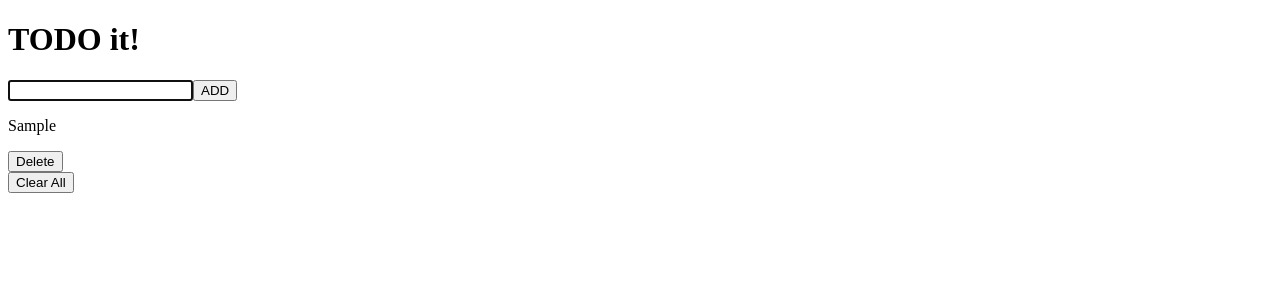
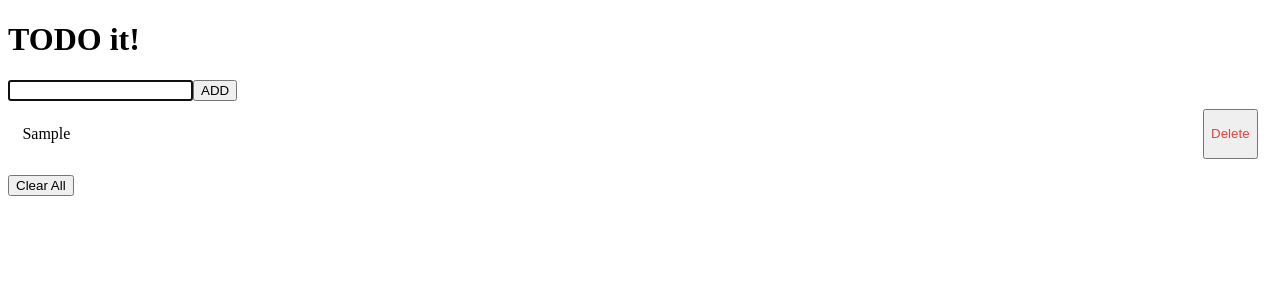
Before and after one commit to okyungjin/vue2-todo, a Vue app: page / in a window 1280 px wide. Both pictures are taken after typing "Sample" into the empty fields and a click on the button "ADD". Shown: the top 300 px of the page. Built offline with nearby package versions, Linux system fonts and the light colour scheme.

Commit message:
완료 체크 기능 추가

```diff
--- a/src/App.vue
+++ b/src/App.vue
@@ -2,7 +2,7 @@
   <div id="app">
     <TodoHeader label="TODO it!"></TodoHeader>
     <TodoInput @submitTodoItem="addTodoItem"></TodoInput>
-    <TodoList :todo-list="todoItems" @removeTodoItem="removeTodoItem"></TodoList>
+    <TodoList :todo-list="todoItems" @removeTodoItem="removeTodoItem" @toggleTodoItem="toggleTodoItem"></TodoList>
     <TodoFooter @clear="clearTodoItems"></TodoFooter>
     <Modal v-if="showModal" @close="closeModal">
       <h3 slot="header">경고</h3>
@@ -40,13 +40,17 @@ export default {
     addTodoItem(newTodoItem) {
       if (newTodoItem === '') {
         this.openModal();
-      } else {
-        this.todoItems.push(newTodoItem);
-        LocalStorage.update(this.todoItems);
+        return;
       }
+      this.todoItems.push({done: false, label: newTodoItem});
+      LocalStorage.update(this.todoItems);
     },
-    removeTodoItem(targetTodoItem) {
-      this.todoItems = this.todoItems.filter(todo => todo !== targetTodoItem);
+    toggleTodoItem(idx) {
+      this.todoItems[idx].done = !this.todoItems[idx].done;
+      LocalStorage.update(this.todoItems);
+    },
+    removeTodoItem(targetIdx) {
+      this.todoItems.splice(targetIdx, 1);
       LocalStorage.update(this.todoItems);
     },
     clearTodoItems() {
--- a/src/components/TodoList.vue
+++ b/src/components/TodoList.vue
@@ -1,26 +1,73 @@
 <template>
-  <div>
-    <TodoListItem
-            v-for="(todo, idx) in todoList"
-            :title="todo"
-            :key="todo + idx"
-            @removeTodoItem="removeTodoItem"
-    ></TodoListItem>
-  </div>
+  <ul>
+    <li v-for="(todo, idx) in todoList" :key="todo+idx">
+      <span :class="{textCompleted: todo.done}" @click="toggleTodoItem(idx)">{{ todo.label }}</span>
+      <button class="removeBtn" @click="removeTodoItem(idx)">Delete</button>
+    </li>
+  </ul>
 </template>
 
 <script>
-  import TodoListItem from "./TodoListItem";
   export default {
     name: "TodoList",
-    components: {TodoListItem},
     props: {
       todoList: Array,
     },
+    computed: {
+      isTodoDone(isDone) {
+        return {'is-done': isDone};
+      }
+    },
     methods: {
-      removeTodoItem(targetItem) {
-        this.$emit('removeTodoItem', targetItem);
+      removeTodoItem(targetIdx) {
+        this.$emit('removeTodoItem', targetIdx);
+      },
+      toggleTodoItem(targetIdx) {
+        this.$emit('toggleTodoItem', targetIdx);
       }
     }
   }
 </script>
+
+<style scoped>
+  ul {
+    list-style-type: none;
+    padding-left: 0px;
+    margin-top: 0;
+    text-align: left;
+  }
+  li {
+    display: flex;
+    min-height: 50px;
+    height: 50px;
+    line-height: 50px;
+    margin: 0.5rem 0;
+    padding: 0 0.9rem;
+    background: white;
+    border-radius: 5px;
+  }
+  .checkBtn {
+    line-height: 45px;
+    color: #62acde;
+    margin-right: 5px;
+  }
+  .checkBtnCompleted {
+    color: #b3adad;
+  }
+  .textCompleted {
+    text-decoration: line-through;
+    color: #b3adad;
+  }
+  .removeBtn {
+    margin-left: auto;
+    color: #de4343;
+  }
+  /* transition css */
+  .list-enter-active, .list-leave-active {
+    transition: all 1s;
+  }
+  .list-enter, .list-leave-to /* .list-leave-active below version 2.1.8 */ {
+    opacity: 0;
+    transform: translateY(30px);
+  }
+</style>
--- a/src/components/TodoListItem.vue
+++ /dev/null
@@ -1,21 +0,0 @@
-<template>
-  <div>
-    <p>{{ title }}</p>
-    <button @click="removeTodoItem">Delete</button>
-  </div>
-</template>
-
-<script>
-  export default {
-    name: "TodoListItem",
-    props: {
-      title: String,
-      isDone: Boolean,
-    },
-    methods: {
-      removeTodoItem() {
-        this.$emit('removeTodoItem', this.title);
-      }
-    }
-  }
-</script>
```
